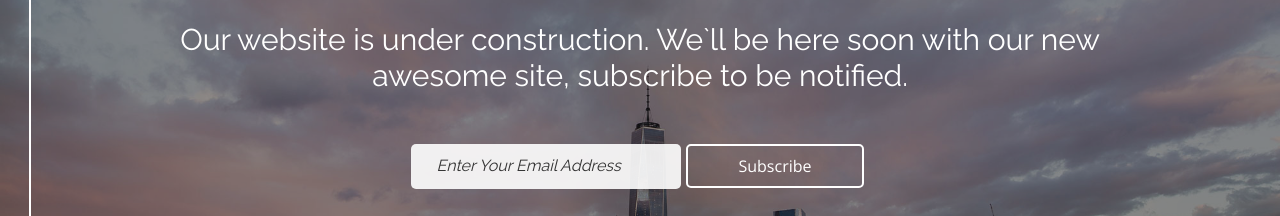
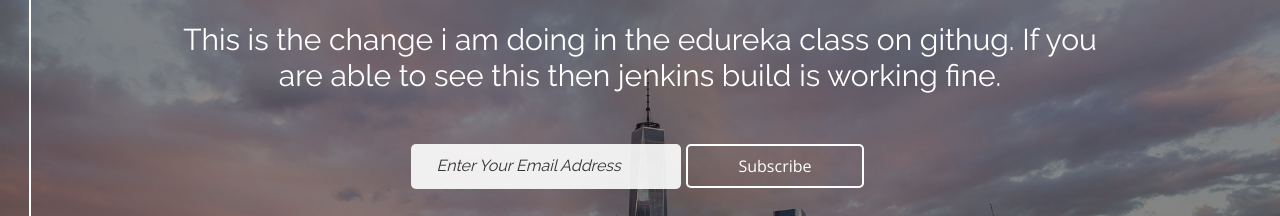
Before and after one commit to zayaankhan/metronic, a plain HTML site: page index.html in a window 1280 px wide. Shown: the part 397-613 px from the top of the page. Drawn offline with nearby package versions, Linux system fonts and the light colour scheme; files whose address does not match are found by name.

Commit message:
Changed the index.html file

```diff
--- a/index.html
+++ b/index.html
@@ -123,7 +123,7 @@
 <div class="content-slide">
 <!-- Clock Countdown -->
 <div id="clock-countdown" class="animated bounceInDown" data-animation-delay="700"></div>
-<h3 class="color-white top-margin animated bounceInDown" data-animation-delay="700" >Our website is under construction. We`ll be here soon with our new awesome site, subscribe to be notified.</h3>
+<h3 class="color-white top-margin animated bounceInDown" data-animation-delay="700" >This is the change i am doing in the edureka class on githug. If you are able to see this then jenkins build is working fine.</h3>
 
 <!-- Subscribe Form -->
 <div class="form animated bounceInUp" data-animation-delay="700">
```
